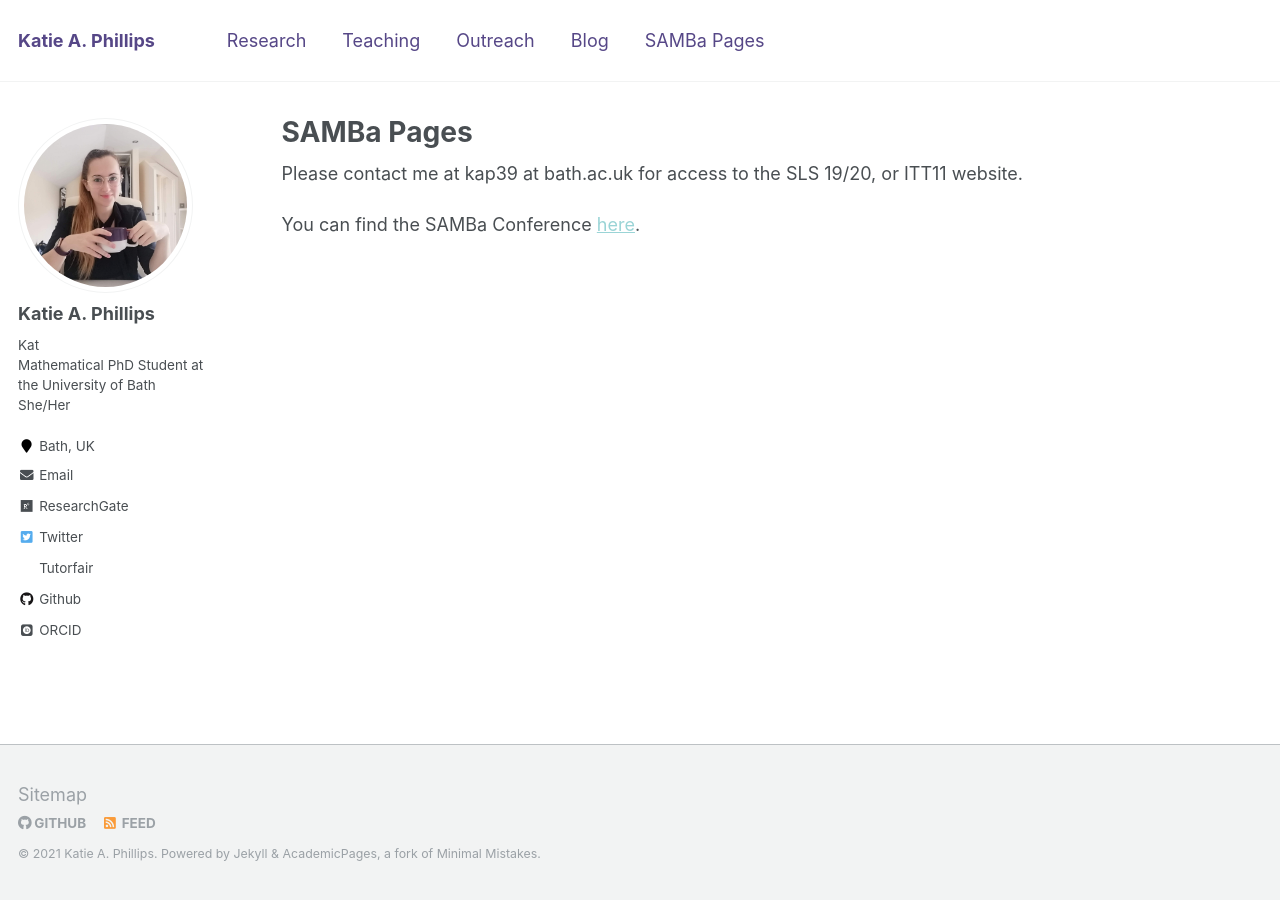
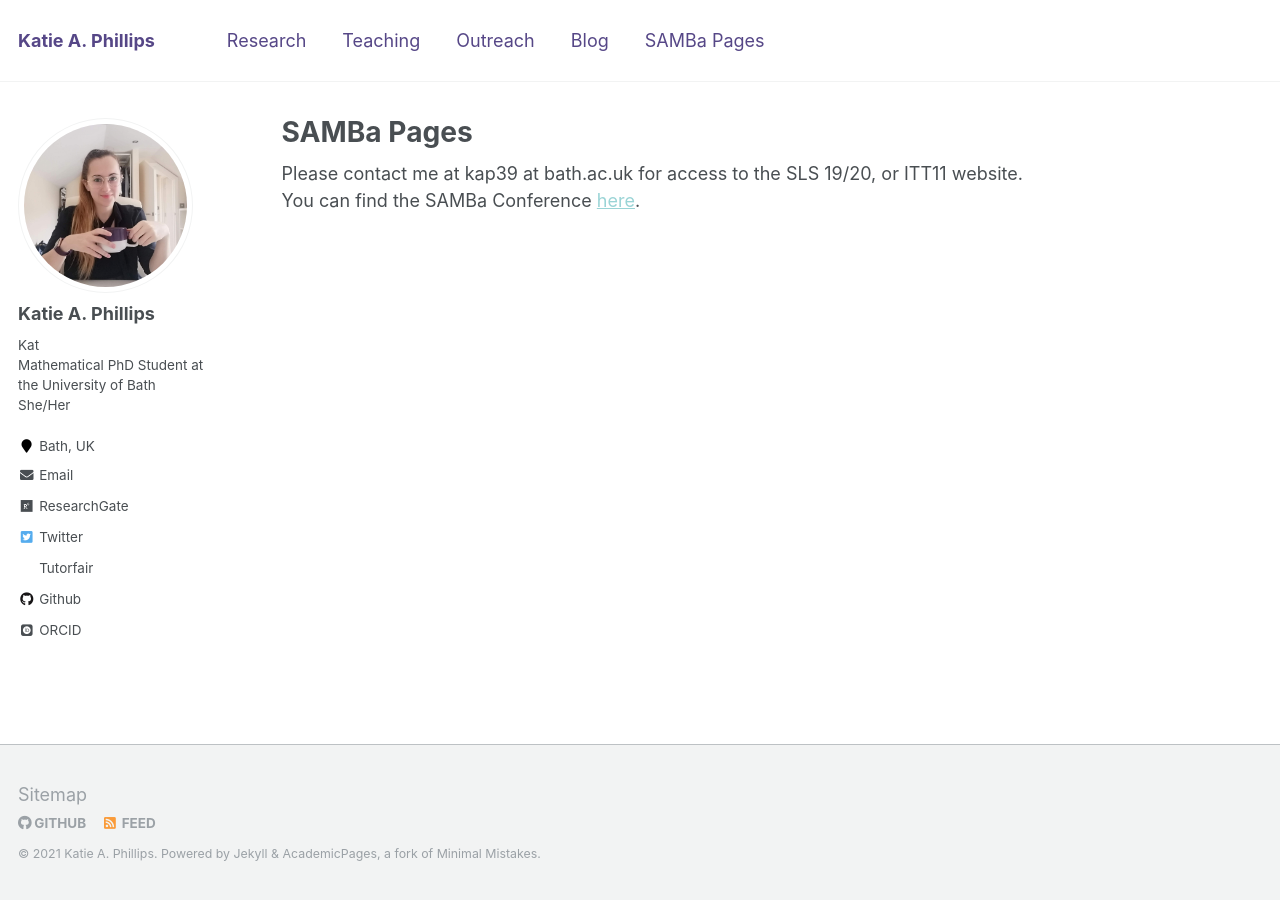
Before and after one commit to kap39/kap39.github.io, a Jekyll site: the page built from _pages/SAMBa.md, in a window 1280 px wide. Built offline with Jekyll 4.4.1, drawn with Linux system fonts in a browser that asks for light colours; some web fonts are replaced; some of the changed lines change nothing that is shown.

Commit message:
Revert "fixing things"
This reverts commit e4f83334ff9ed853c7b44844c9d41bf75af2ccd2.

```diff
--- a/_config.yml
+++ b/_config.yml
@@ -249,10 +249,10 @@
       layout: talk
       author_profile: true
       share: true
-  # _outreach
+  # _scicomm
   - scope:
       path: ""
-      type: outreach
+      type: scicomm
     values:
       layout: single
       author_profile: true
--- a/_pages/SAMBa.md
+++ b/_pages/SAMBa.md
@@ -12,5 +12,4 @@
 ---
 
 Please contact me at kap39 at bath.ac.uk for access to the SLS 19/20, or ITT11 website.
-
-You can find the SAMBa Conference [here](https://kap39.github.io/SAMBa-Conference/).
+You can find the SAMBa Conference [here](https://kap39.github.io/SAMBa-Conference.html).
```
